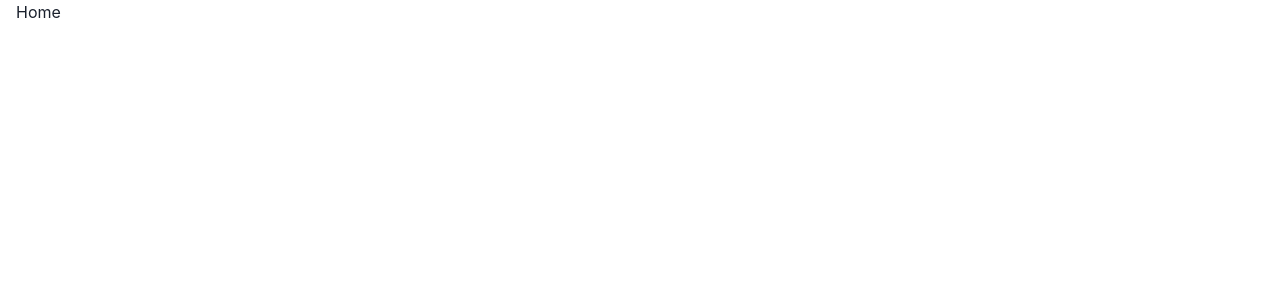
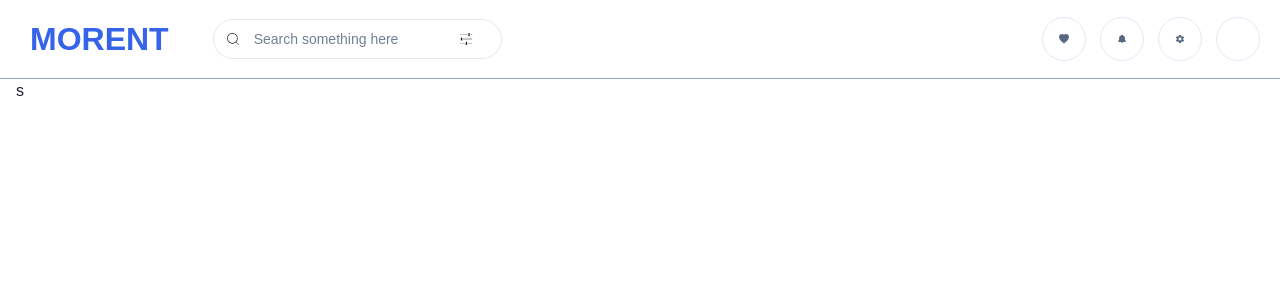
Before and after one commit to Khudaverdi27/Morent-Rent-a-Car, a React (Vite) app: page / in a window 1280 px wide. Shown: the top 300 px of the page. Built offline with nearby package versions, Linux system fonts and the light colour scheme.

Commit message:
header compeleted

```diff
--- a/package.json
+++ b/package.json
@@ -13,9 +13,11 @@
     "@chakra-ui/react": "^2.8.2",
     "@emotion/react": "^11.11.4",
     "@emotion/styled": "^11.11.5",
+    "@fontsource/plus-jakarta-sans": "^5.0.20",
     "framer-motion": "^11.1.7",
     "react": "^18.2.0",
     "react-dom": "^18.2.0",
+    "react-icons": "^5.1.0",
     "react-router-dom": "^6.23.0"
   },
   "devDependencies": {
--- a/src/Chakra.theme.ts
+++ b/src/Chakra.theme.ts
@@ -1,4 +1,5 @@
 import { extendTheme } from "@chakra-ui/react";
+import "@fontsource/plus-jakarta-sans";
 
 export const theme = extendTheme({
   colors: {
@@ -58,7 +59,7 @@ export const theme = extendTheme({
       800: "#1A4393",
       900: "#102E7A",
     },
-    Secondinary: {
+    Secondary: {
       100: "#E0E9F4",
       200: "#C3D4E9",
       300: "#90A3BF",
@@ -70,4 +71,8 @@ export const theme = extendTheme({
       900: "#040815",
     },
   },
+  fonts: {
+    heading: `'plus-jakarta-sans', sans-serif`,
+    body: `'plus-jakarta-sans', sans-serif`,
+  },
 });
--- /dev/null
+++ b/src/Form/Search.tsx
@@ -0,0 +1,39 @@
+import {
+  Button,
+  Input,
+  InputGroup,
+  InputLeftElement,
+  InputRightElement,
+} from "@chakra-ui/react";
+import { CiSearch } from "react-icons/ci";
+import { GiSettingsKnobs } from "react-icons/gi";
+
+function Search() {
+  return (
+    <InputGroup>
+      <InputLeftElement pointerEvents="none">
+        <CiSearch color="Secondary.400" />
+      </InputLeftElement>
+      <Input
+        borderRadius={"3xl"}
+        type="text"
+        placeholder="Search something here"
+        _placeholder={{ fontSize: "14px" }}
+      />
+      <InputRightElement width="4.5rem">
+        <Button
+          _hover={{
+            background: "transparent",
+          }}
+          variant="ghost"
+          h="1.75rem"
+          size="sm"
+        >
+          <GiSettingsKnobs color="Secondary.400" style={{ rotate: "90deg" }} />
+        </Button>
+      </InputRightElement>
+    </InputGroup>
+  );
+}
+
+export default Search;
--- /dev/null
+++ b/src/components/common/Logo.tsx
@@ -0,0 +1,14 @@
+import { Box } from "@chakra-ui/react";
+import { Link } from "react-router-dom";
+
+function Logo() {
+  return (
+    <Link to={"/"}>
+      <Box color={"Primary.500"} fontWeight={700} fontSize={"32px"} as={"a"}>
+        MORENT
+      </Box>
+    </Link>
+  );
+}
+
+export default Logo;
--- /dev/null
+++ b/src/components/common/Navbar.tsx
@@ -0,0 +1,46 @@
+import { Flex, HStack, Img, Spacer } from "@chakra-ui/react";
+import { BsFillHeartFill } from "react-icons/bs";
+import { BiSolidBell } from "react-icons/bi";
+import { IoMdSettings } from "react-icons/io";
+
+import Logo from "./Logo";
+import Search from "../../Form/Search";
+import IconBtn from "../shared/IconBtn";
+
+function Navbar() {
+  return (
+    <Flex
+      width="100%"
+      align={"center"}
+      bgColor={"Primary.0"}
+      pl={"30px"}
+      pr={"20px"}
+      py={"15px"}
+      borderBottom={"1px"}
+      borderColor={"Secondary.300"}
+      as="header"
+    >
+      <HStack spacing="44px">
+        <Logo />
+        <Search />
+      </HStack>
+      <Spacer />
+      <HStack spacing="14px">
+        <IconBtn>
+          <BsFillHeartFill />
+        </IconBtn>
+        <IconBtn>
+          <BiSolidBell />
+        </IconBtn>
+        <IconBtn>
+          <IoMdSettings />
+        </IconBtn>
+        <IconBtn>
+          <Img />
+        </IconBtn>
+      </HStack>
+    </Flex>
+  );
+}
+
+export default Navbar;
--- /dev/null
+++ b/src/components/shared/IconBtn.tsx
@@ -0,0 +1,27 @@
+import { Button } from "@chakra-ui/react";
+import { ReactNode } from "react";
+
+type IconBtnProps = {
+  children: ReactNode;
+};
+
+function IconBtn({ children }: IconBtnProps) {
+  return (
+    <Button
+      w={"44px"}
+      h={"44px"}
+      color={"Secondary.400"}
+      bg={"transparent"}
+      border={"1px"}
+      borderColor={"Secondary.100"}
+      _hover={{
+        background: "transparent",
+      }}
+      rounded={"full"}
+    >
+      {children}
+    </Button>
+  );
+}
+
+export default IconBtn;
--- a/src/layouts/MainLayout.tsx
+++ b/src/layouts/MainLayout.tsx
@@ -1,11 +1,15 @@
-import { Container } from "@chakra-ui/react";
+import { Box, Container } from "@chakra-ui/react";
 import { Outlet } from "react-router-dom";
+import Navbar from "../components/common/Navbar";
 
 function MainLayout() {
   return (
-    <Container as={"main"} maxW={"1440px"}>
-      <Outlet />
-    </Container>
+    <Box as={"main"}>
+      <Navbar />
+      <Container as={"section"} maxW={"1335px"}>
+        <Outlet />
+      </Container>
+    </Box>
   );
 }
 
--- a/src/pages/Home.tsx
+++ b/src/pages/Home.tsx
@@ -1,7 +1,11 @@
 import { Box } from "@chakra-ui/react";
 
 function Home() {
-  return <Box>Home</Box>;
+  return (
+    <Box as={"section"} maxW={"1440px"}>
+      s
+    </Box>
+  );
 }
 
 export default Home;
```
Also changed, not shown: 1 other file (tests, documents, lock files or other folders).
